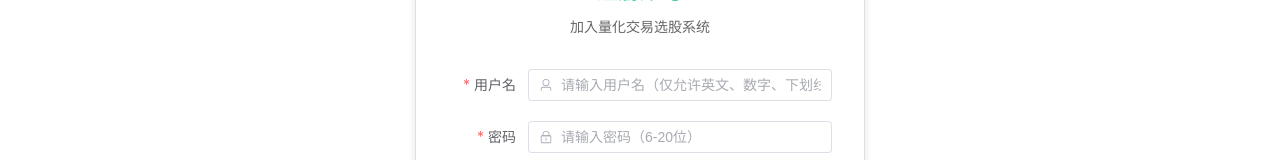
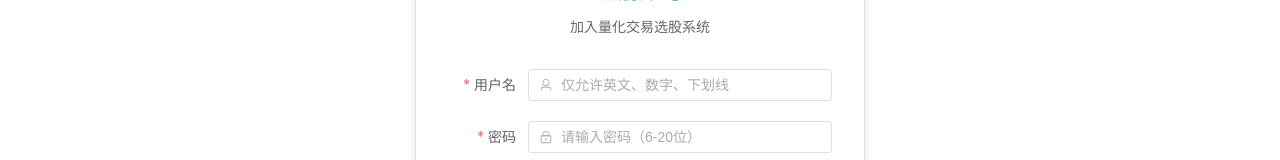
Before and after one commit to julymiaw/quant_trading, a Vue app in the folder frontend/: page /register in a window 1280 px wide. Shown: the part 257-417 px from the top of the page. Built offline with nearby package versions, Linux system fonts and the light colour scheme.

Commit message:
修复了注册登录的前端显示问题！

```diff
--- a/frontend/src/views/Login.vue
+++ b/frontend/src/views/Login.vue
@@ -14,11 +14,11 @@
           <img src="/logo_seuquant.png" alt="Logo" class="form-logo" />
         </div>
 
-        <!-- 手机号输入框 -->
+        <!-- 用户名输入框 -->
         <div class="form-item">
           <el-input
             v-model="loginForm.userName"
-            placeholder="手机号"
+            placeholder="用户名"
             prefix-icon="User"
             :style="inputStyle"
             autoComplete="off" />
--- a/frontend/src/views/Register.vue
+++ b/frontend/src/views/Register.vue
@@ -32,7 +32,7 @@
           <el-form-item label="用户名" prop="userName">
             <el-input
               v-model="registerForm.userName"
-              placeholder="请输入用户名（仅允许英文、数字、下划线）"
+              placeholder="仅允许英文、数字、下划线"
               prefix-icon="User" />
           </el-form-item>
 
@@ -94,7 +94,6 @@
 <script>
 import { ref, reactive } from "vue";
 import { useRouter } from "vue-router";
-import { ElMessage } from "element-plus";
 import axios from "axios";
 import FormAlert from "../components/FormAlert.vue";
 import { useFormState } from "../composables/useFormState.js";
@@ -115,7 +114,6 @@ export default {
       setLoading,
       hideAlert,
       showWarning,
-      showError,
       showSuccess,
       handleApiError,
       handleValidationError,
```
